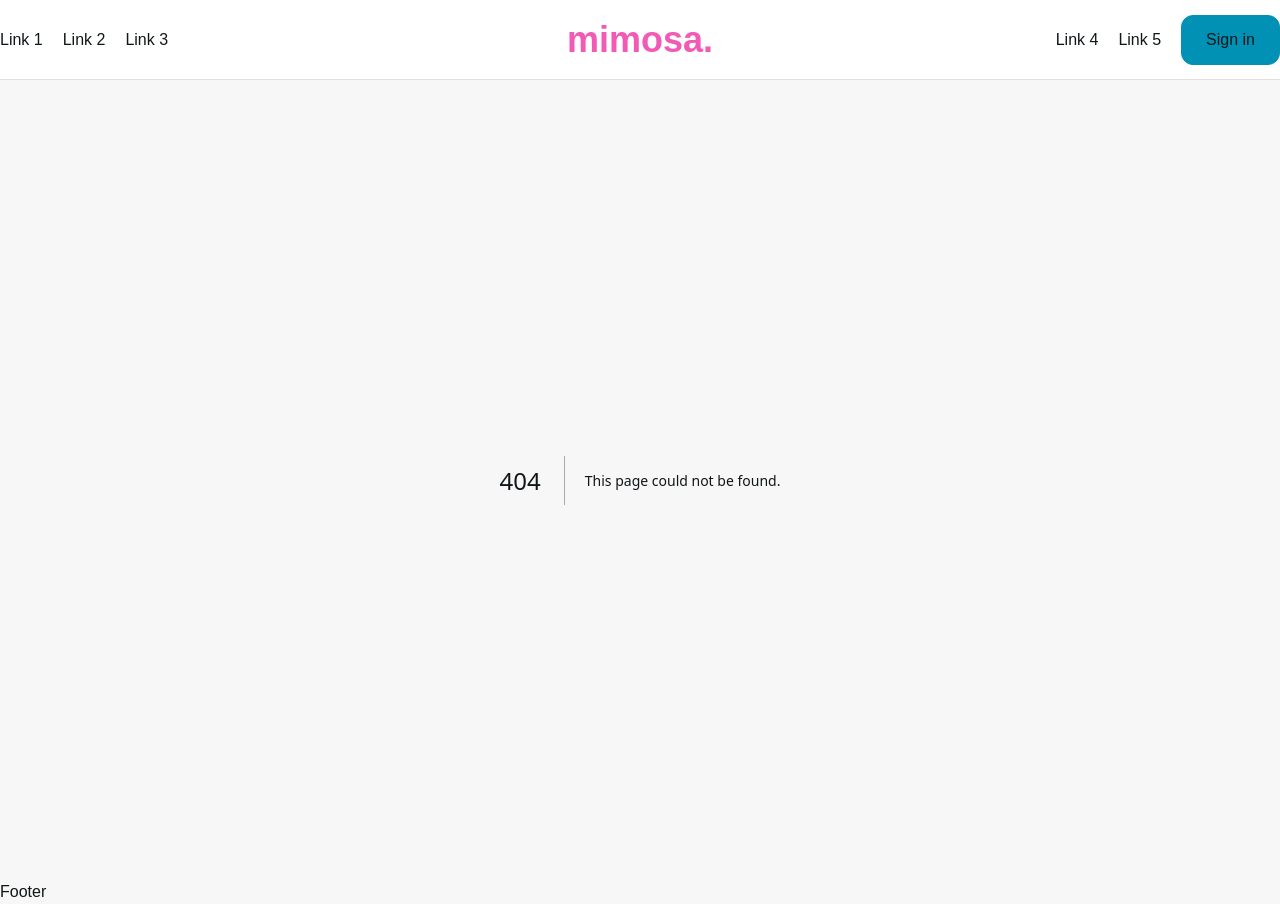
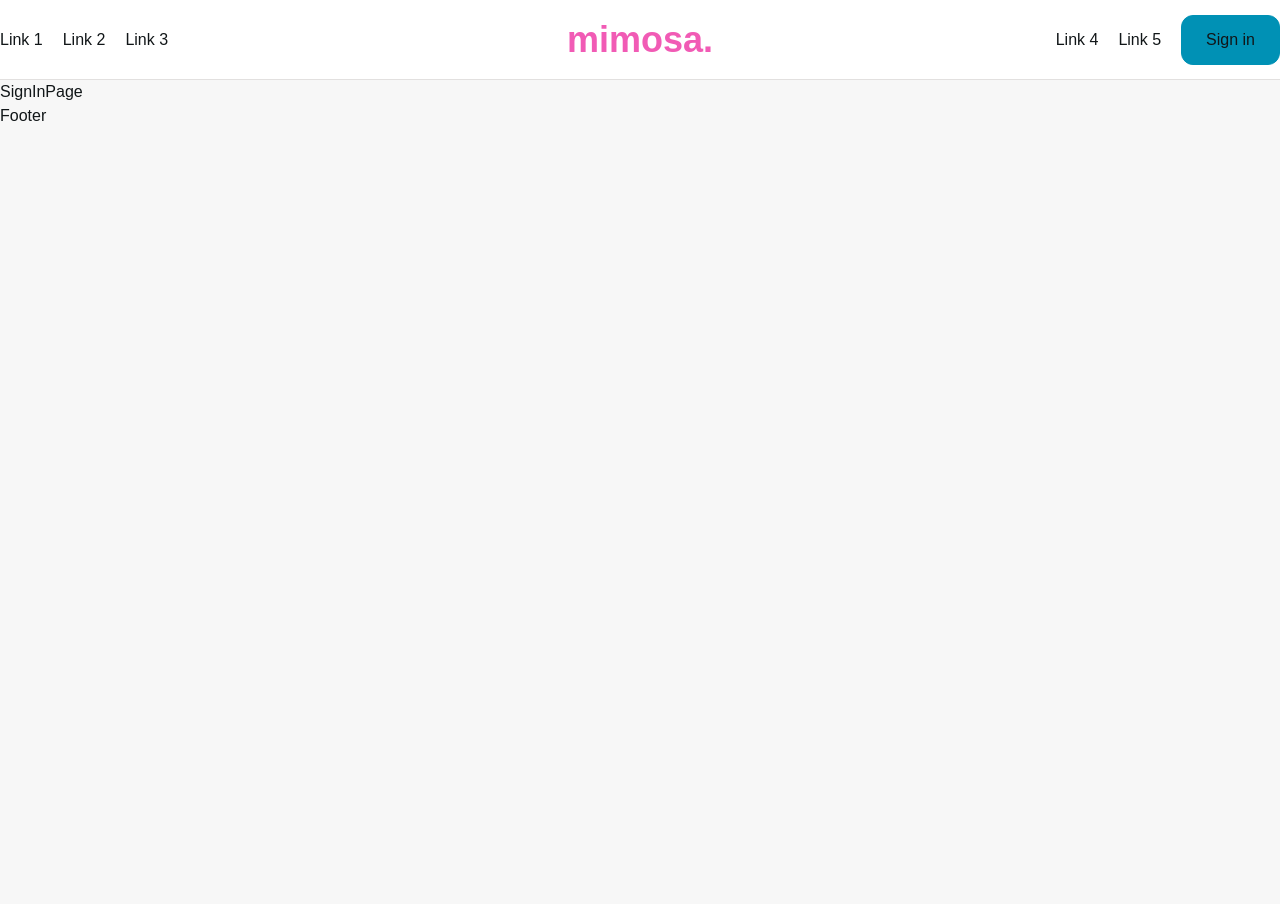
Before and after one commit to muntasir-fahii/mimosa, a Next.js app: page /user/sign-in in a window 1280 px wide. Before the commit this address had no page. After the commit the page ends 800 px from the top, so only its background shows below. Built offline with nearby package versions, Linux system fonts and the light colour scheme; a web font is replaced by a local one.

Commit message:
sign in added

```diff
--- /dev/null
+++ b/app/user/sign-in/layout.tsx
@@ -0,0 +1,13 @@
+import type { Metadata } from "next";
+
+export const metadata: Metadata = {
+  title: "Mimosa | Sign in",
+};
+
+export default function SignInLayout({
+  children,
+}: {
+  children: React.ReactNode;
+}) {
+  return <>{children}</>;
+}
--- /dev/null
+++ b/app/user/sign-in/page.tsx
@@ -0,0 +1,7 @@
+import React from "react";
+
+const SignInPage = () => {
+  return <main>SignInPage</main>;
+};
+
+export default SignInPage;
```
